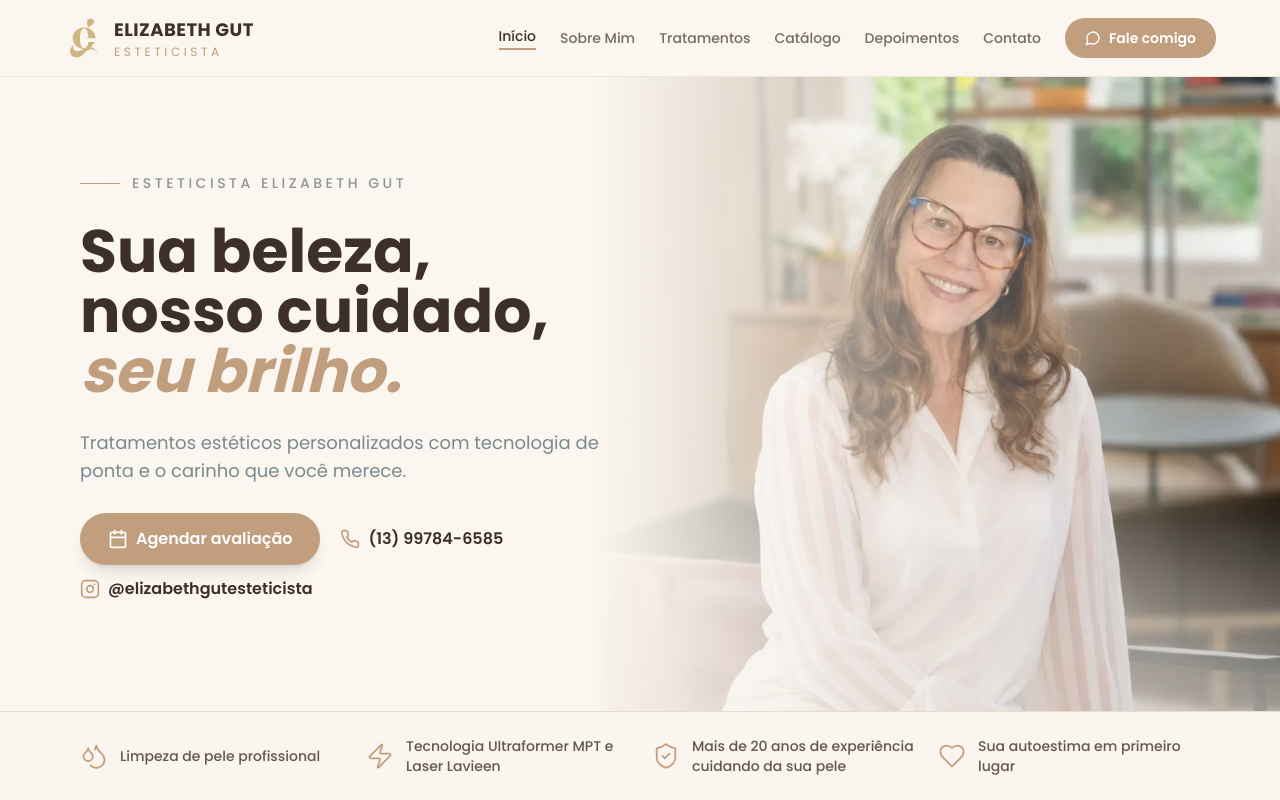
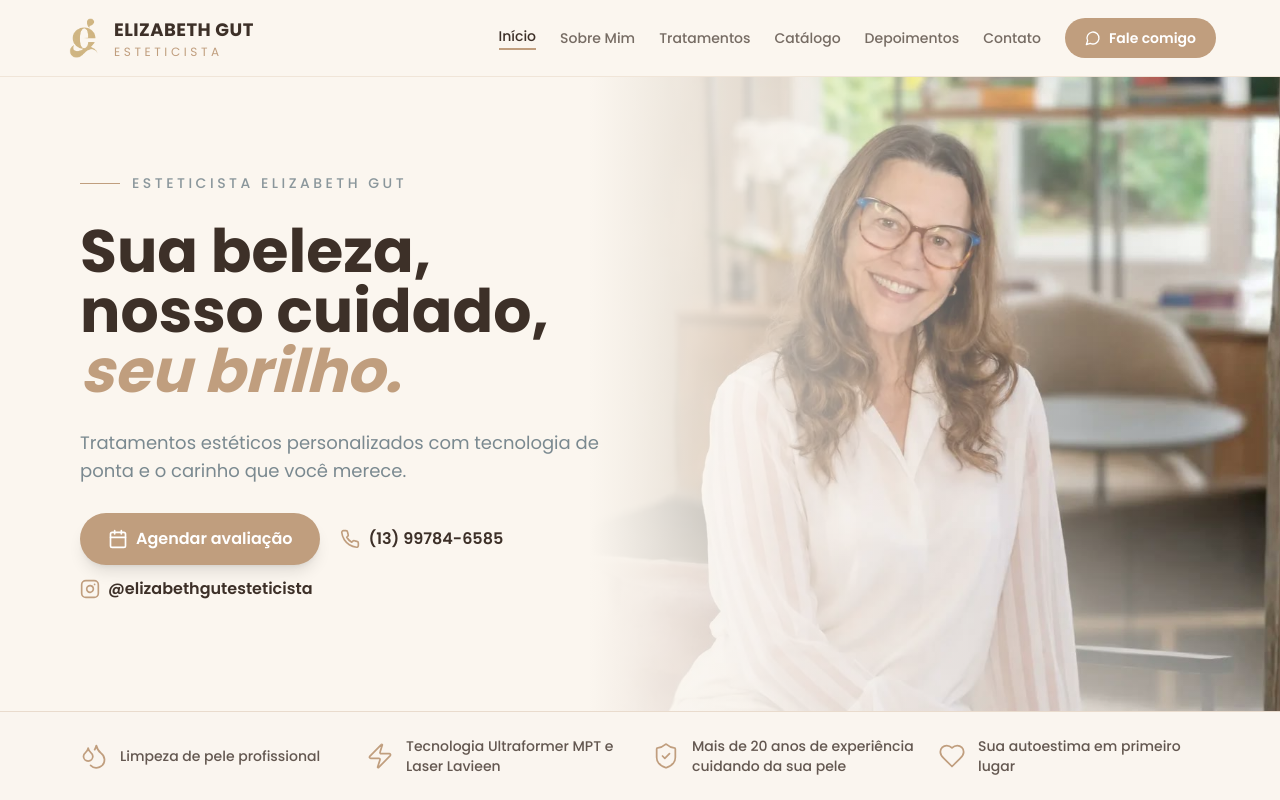
Before and after one commit to LUISFELIPE01010/nicoly-bedia, a React (Vite) app: page / in a window 1280 px wide. Shown: the top 800 px of the page. Built offline with nearby package versions, Linux system fonts and the light colour scheme.

Commit message:
Changes
Co-authored-by: LUISFELIPE01010 <213349449+LUISFELIPE01010@users.noreply.github.com>

```diff
--- a/src/components/Hero.tsx
+++ b/src/components/Hero.tsx
@@ -87,7 +87,7 @@ const Hero = () => {
       <div className="flex-1 relative">
         {/* Foto da Elizabeth (desktop: lateral direita até a borda) */}
 <div className="hidden lg:block absolute inset-y-0 right-0 w-[54%]" aria-hidden="true">
-          <img src="/lovable-uploads/elizabeth-hero-2.jpg" alt="" className="w-full h-full object-cover object-[78%_22%]" loading="eager" decoding="async" width={1600} height={900} />
+          <img src="/lovable-uploads/elizabeth-hero-2.jpg" alt="" className="w-full h-full object-cover object-[90%_22%]" loading="eager" decoding="async" width={1600} height={900} />
           <div className="absolute inset-0 bg-gradient-to-r from-nude-soft via-nude-soft/40 to-transparent"></div>
         </div>
 
@@ -129,7 +129,7 @@ const Hero = () => {
 
         {/* Foto da Elizabeth (mobile: abaixo do texto, largura total) */}
         <div className="lg:hidden relative z-10 px-6 pb-8">
-          <img src="/lovable-uploads/elizabeth-hero-2.jpg" alt="Elizabeth Gut, esteticista, em seu consultório" className="w-full max-w-sm mx-auto rounded-3xl shadow-xl object-cover aspect-[4/3] object-[62%_18%]" loading="eager" decoding="async" width={1600} height={900} />
+          <img src="/lovable-uploads/elizabeth-hero-2.jpg" alt="Elizabeth Gut, esteticista, em seu consultório" className="w-full max-w-sm mx-auto rounded-3xl shadow-xl object-cover aspect-[4/3] object-[92%_18%]" loading="eager" decoding="async" width={1600} height={900} />
         </div>
 
       </div>
```
